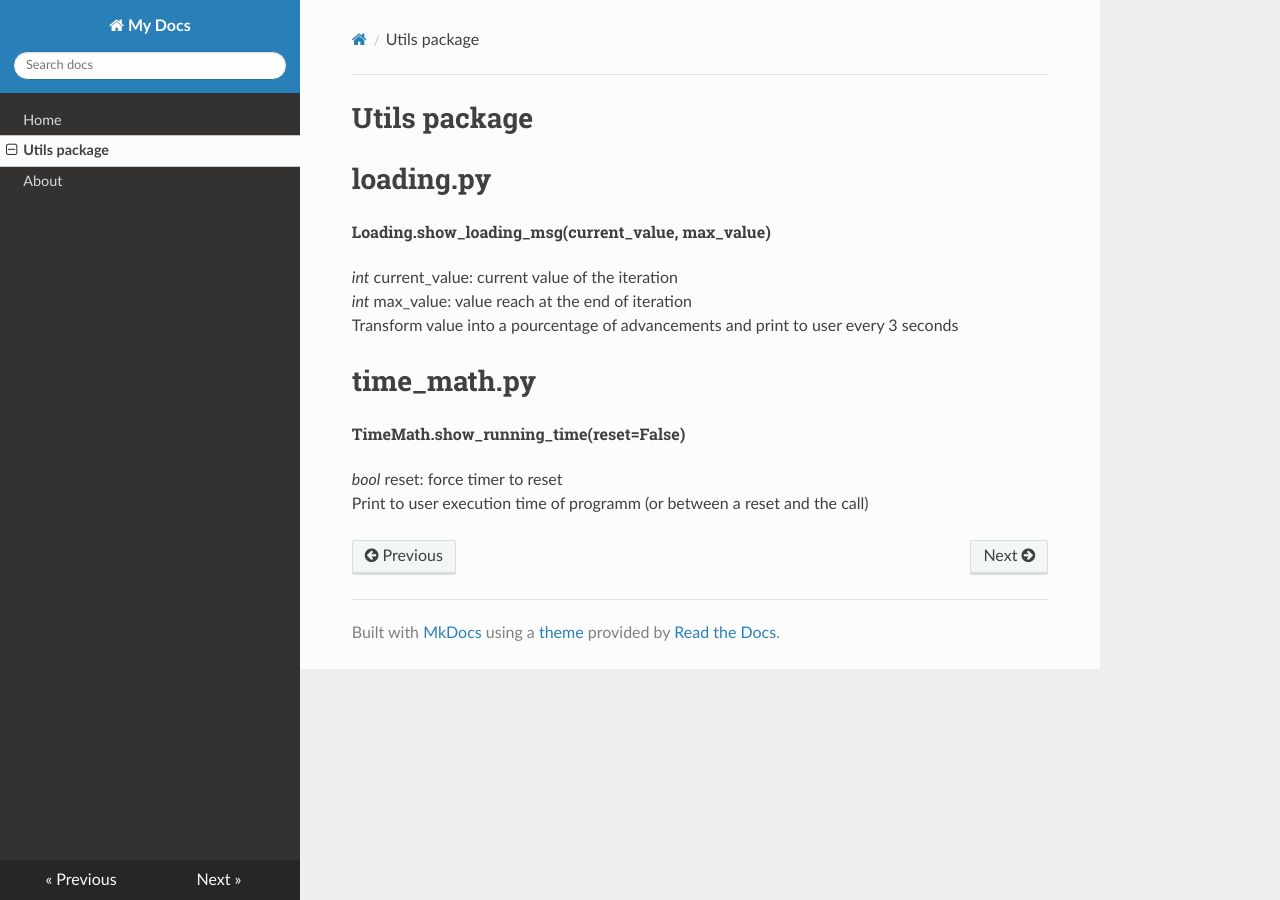
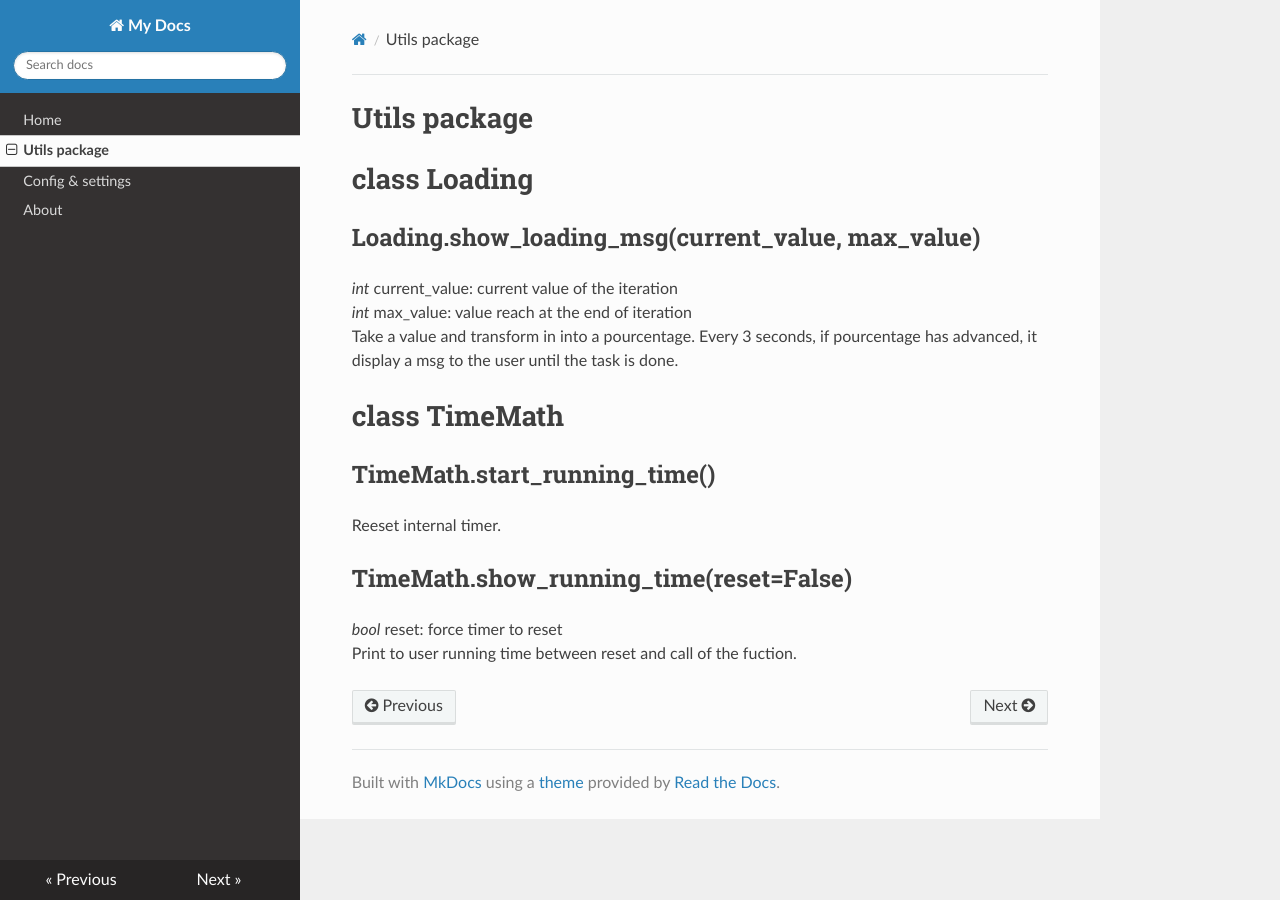
Before and after one commit to ritonun/ritons-fractal, an MkDocs documentation site: the page built from docs/utils.md, in a window 1280 px wide. Built offline with MkDocs 1.6.1, drawn with Linux system fonts in a browser that asks for light colours; nearby versions of some CDN libraries.

Commit message:
update docs

```diff
--- a/docs/utils.md
+++ b/docs/utils.md
@@ -1,13 +1,15 @@
 Utils package
 ==========
 
-# loading.py
-###### Loading.show_loading_msg(current_value, max_value)
+# class Loading
+## Loading.show_loading_msg(current_value, max_value)
 *int* current_value: current value of the iteration
 *int* max_value: value reach at the end of iteration
-Transform value into a pourcentage of advancements and print to user every 3 seconds
+Take a value and transform in into a pourcentage. Every 3 seconds, if pourcentage has advanced, it display a msg to the user until the task is done.
 
-# time_math.py
-###### TimeMath.show_running_time(reset=False)
+# class TimeMath
+## TimeMath.start_running_time()
+Reeset internal timer.
+## TimeMath.show_running_time(reset=False)
 *bool* reset: force timer to reset
-Print to user execution time of programm (or between a reset and the call)
+Print to user running time between reset and call of the fuction.
--- a/mkdocs.yml
+++ b/mkdocs.yml
@@ -3,5 +3,6 @@ site_url: https://example.com/
 nav:
   - Home: index.md
   - Utils package: utils.md
+  - Config & settings: parameters.md
   - About: about.md
 theme: readthedocs
```
Also changed, not shown: 1 other file.
